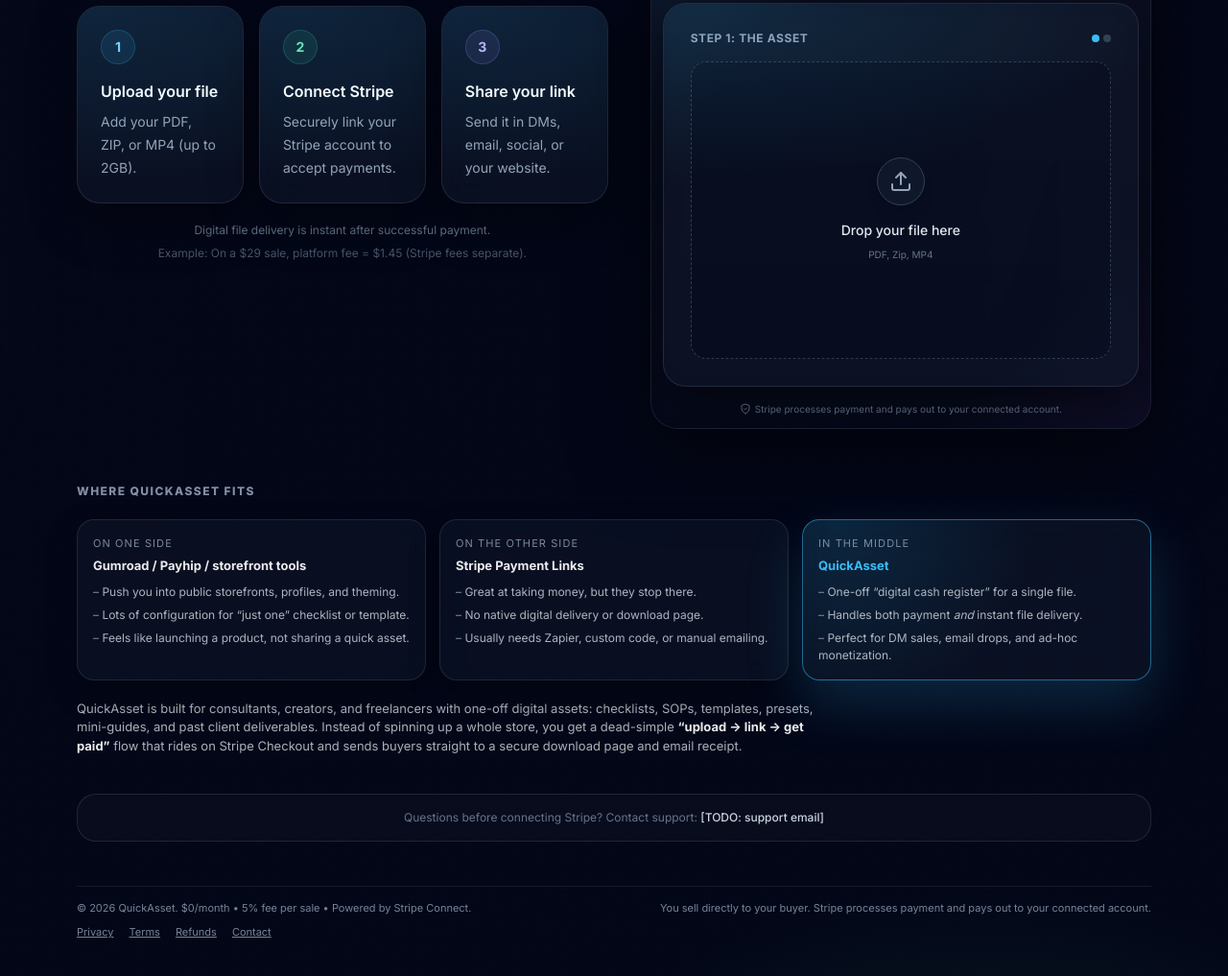
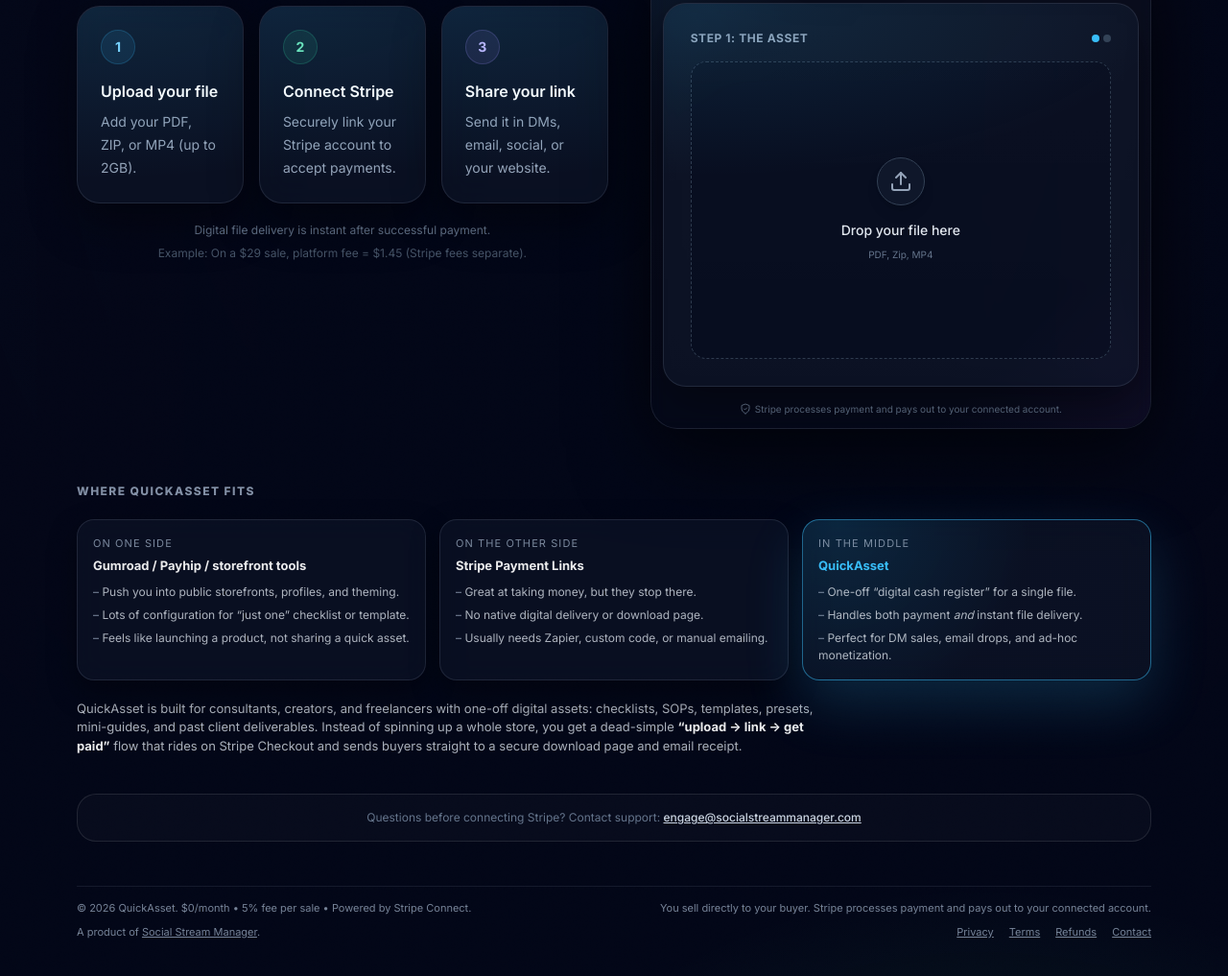
Before and after one commit to mfackrell/quickasset, a website: page index.html in a window 1280 px wide. Shown: the part 825-1842 px from the top of the page at 96% size. Drawn offline with nearby package versions, Linux system fonts and the light colour scheme; files whose address does not match are found by name.

Commit message:
Add Social Stream Manager credibility and support email

```diff
--- a/index.html
+++ b/index.html
@@ -991,12 +991,13 @@
       </section>
 
       <section class="mt-10 rounded-[20px] border border-white/10 bg-white/[0.025] px-5 py-4 text-center text-xs text-slate-500" aria-label="Support">
-        Questions before connecting Stripe? Contact support: <strong class="font-medium text-slate-300">[TODO: support email]</strong>
+        Questions before connecting Stripe? Contact support: <a href="mailto:engage@socialstreammanager.com" class="font-medium text-slate-300 underline transition hover:text-white">engage@socialstreammanager.com</a>
       </section>
 
       <footer>
         <div>© <span id="year"></span> QuickAsset. $0/month • 5% fee per sale • Powered by Stripe Connect.</div>
         <div>You sell directly to your buyer. Stripe processes payment and pays out to your connected account.</div>
+        <div>A product of <a href="https://www.socialstreammanager.com/" target="_blank" rel="noopener noreferrer" class="underline hover:text-sky-400 transition">Social Stream Manager</a>.</div>
         <div class="flex flex-wrap justify-center gap-x-4 gap-y-2">
           <a href="/privacy/" class="underline hover:text-sky-400 transition">Privacy</a>
           <a href="/terms/" class="underline hover:text-sky-400 transition">Terms</a>
```
